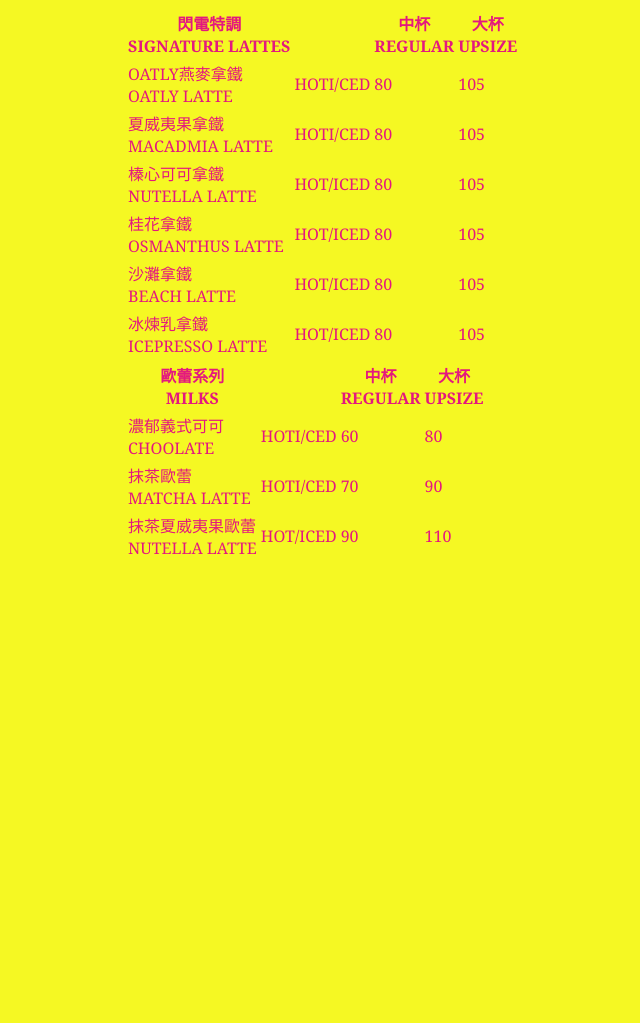
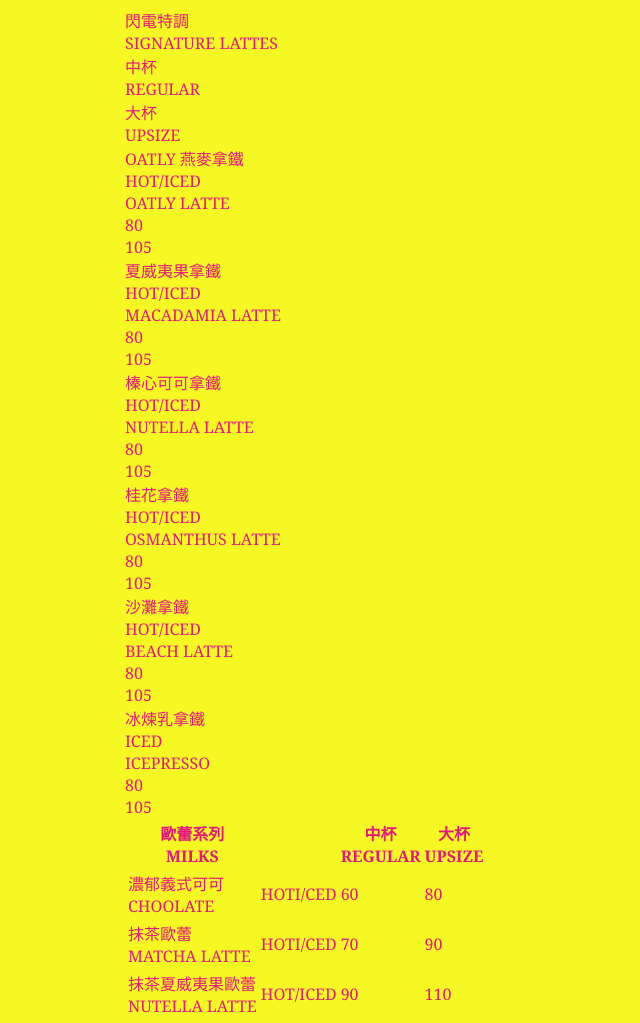
Before and after one commit to YangDoris/test-repo-for-frontend, a plain HTML site: page index.html in a window 1280 px wide. Shown: the whole page, without its empty margins (59-699 px from the left). Before the commit the page ends 800 px from the top, so only its background shows below. Drawn offline with Linux system fonts and the light colour scheme.

Commit message:
change table style to div style

```diff
--- a/index.html
+++ b/index.html
@@ -7,54 +7,106 @@
     <link rel="stylesheet" href="mystyle.css">
 </head>
 <body>
-    <table>
-        <colgroup span="1" style="text-align:left"></colgroup>
-        <colgroup span="3" style="text-align:left"></colgroup>
-        <tr>
-            <th>閃電特調<br>SIGNATURE LATTES</th>
-            <th> </th>
-            <th>中杯<br>REGULAR</th>
-            <th>大杯<br>UPSIZE</th>
-        </tr>
-        <tr>
-            <td>OATLY燕麥拿鐵<br>OATLY LATTE</td>
-            <td>HOTI/CED</td>
-            <td>80</td>
-            <td>105</td>
-        </tr>
-        <tr>
-            <td>夏威夷果拿鐵<br>MACADMIA LATTE</td>
-            <td>HOTI/CED</td>
-            <td>80</td>
-            <td>105</td>
-        </tr>
-
-        <tr>
-            <td>榛心可可拿鐵<br>NUTELLA LATTE</td>
-            <td>HOT/ICED</td>
-            <td>80</td>
-            <td>105</td>
-        </tr>
-        <tr>
-            <td>桂花拿鐵<br>OSMANTHUS LATTE</td>
-            <td>HOT/ICED</td>
-            <td>80</td>
-            <td>105</td>
-        </tr>
-        <tr>
-            <td>沙灘拿鐵<br>BEACH LATTE</td>
-            <td>HOT/ICED</td>
-            <td>80</td>
-            <td>105</td>
-        </tr>
-        <tr>
-            <td>冰煉乳拿鐵<br>ICEPRESSO LATTE</td>
-            <td>HOT/ICED</td>
-            <td>80</td>
-            <td>105</td>
-        </tr>
-    </table>
-
+    <div id="menu">
+        <div id="content">
+            <div class="title-container">
+                <div class="title-block">
+                  <div class="title-ch">閃電特調</div>
+                  <div class="title-en">SIGNATURE LATTES</div>
+                </div>
+                <div class="capacity-block">
+                  <div class="regular-block">
+                    <div class="regular-title-ch">中杯</div>
+                    <div class="regular-title-en">REGULAR</div>
+                  </div>
+                  <div class="upsize-block">
+                    <div class="upsize-title-ch">大杯</div>
+                    <div class="upsize-title-en">UPSIZE</div>
+                  </div>
+                </div>
+            </div>
+            <div class="line"></div>
+            <div class="item-block">
+                <div class="item">
+                  <div class="item-name-block">
+                    <div class="item-name-ch">OATLY 燕麥拿鐵</div>
+                    <div class="item-degree">HOT/ICED</div>
+                  </div>
+                  <div class="item-name-en">OATLY LATTE</div>
+                </div>
+                <div class="price-block">
+                  <div class="regular-price">80</div>
+                  <div class="upsize-price">105</div>
+                </div>
+              </div>
+              <div class="item-block">
+                <div class="item">
+                  <div class="item-name-block">
+                    <div class="item-name-ch">夏威夷果拿鐵</div>
+                    <div class="item-degree">HOT/ICED</div>
+                  </div>
+                  <div class="item-name-en">MACADAMIA LATTE</div>
+                </div>
+                <div class="price-block">
+                  <div class="regular-price">80</div>
+                  <div class="upsize-price">105</div>
+                </div>
+              </div>
+              <div class="item-block">
+                <div class="item">
+                  <div class="item-name-block">
+                    <div class="item-name-ch">榛心可可拿鐵</div>
+                    <div class="item-degree">HOT/ICED</div>
+                  </div>
+                  <div class="item-name-en">NUTELLA LATTE</div>
+                </div>
+                <div class="price-block">
+                  <div class="regular-price">80</div>
+                  <div class="upsize-price">105</div>
+                </div>
+              </div>
+              <div class="item-block">
+                <div class="item">
+                  <div class="item-name-block">
+                    <div class="item-name-ch">桂花拿鐵</div>
+                    <div class="item-degree">HOT/ICED</div>
+                  </div>
+                  <div class="item-name-en">OSMANTHUS LATTE</div>
+                </div>
+                <div class="price-block">
+                  <div class="regular-price">80</div>
+                  <div class="upsize-price">105</div>
+                </div>
+              </div>
+              <div class="item-block">
+                <div class="item">
+                  <div class="item-name-block">
+                    <div class="item-name-ch">沙灘拿鐵</div>
+                    <div class="item-degree">HOT/ICED</div>
+                  </div>
+                  <div class="item-name-en">BEACH LATTE</div>
+                </div>
+                <div class="price-block">
+                  <div class="regular-price">80</div>
+                  <div class="upsize-price">105</div>
+                </div>
+              </div>
+              <div class="item-block">
+                <div class="item">
+                  <div class="item-name-block">
+                    <div class="item-name-ch">冰煉乳拿鐵</div>
+                    <div class="item-degree">ICED</div>
+                  </div>
+                  <div class="item-name-en">ICEPRESSO</div>
+                </div>
+                <div class="price-block">
+                  <div class="regular-price">80</div>
+                  <div class="upsize-price">105</div>
+                </div>
+              </div>
+            </div>
+<!--上面是使用老師教材的方式,下面是使用表格的方式, 做對比 -->
+            </div>
             <table>
                 <tr>
                     <th>歐蕾系列<br>MILKS</th>
@@ -82,5 +134,7 @@
                     <td>110</td>
                 </tr>
             </table>
+        </div>
+    </div>
 </body>
 </html>
```
Lines whose indentation alone changed are shown as unchanged.
